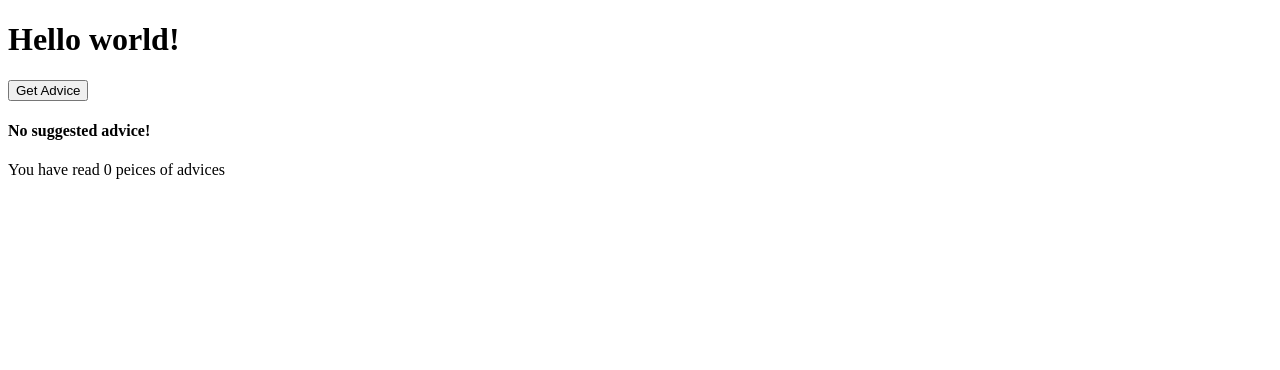
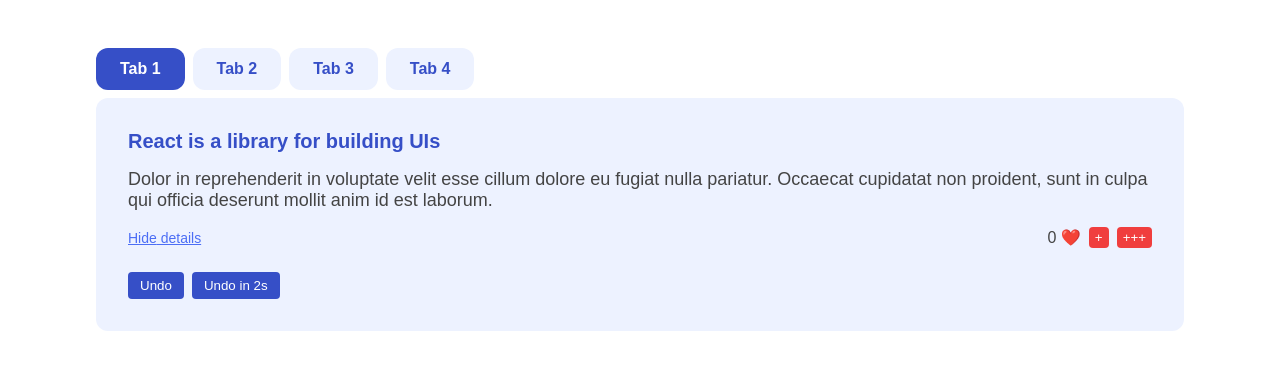
Before and after one commit to Piyush-G238/react-nextjs-course, a React (Create React App) app: page / in a window 1280 px wide. Shown: the top 370 px of the page. Built offline with nearby package versions, Linux system fonts and the light colour scheme.

Commit message:
understood how react works!

```diff
--- a/src/App.jsx
+++ b/src/App.jsx
@@ -1,26 +1,102 @@
 import { useState } from "react";
 
-function Message(props) {
-  return <h4>{props.content}</h4>;
+import "./styles.css";
+
+const content = [
+  {
+    summary: "React is a library for building UIs",
+    details:
+      "Dolor in reprehenderit in voluptate velit esse cillum dolore eu fugiat nulla pariatur. Occaecat cupidatat non proident, sunt in culpa qui officia deserunt mollit anim id est laborum.",
+  },
+  {
+    summary: "State management is like giving state a home",
+    details:
+      "Lorem ipsum dolor sit amet, consectetur adipisicing elit, sed do eiusmod tempor incididunt ut labore et dolore magna aliqua. Excepteur sint occaecat cupidatat non proident, sunt in culpa qui officia deserunt mollit anim id est laborum.",
+  },
+  {
+    summary: "We can think of props as the component API",
+    details:
+      "Ut enim ad minim veniam, quis nostrud exercitation ullamco laboris nisi ut aliquip ex ea commodo consequat. Duis aute irure dolor in reprehenderit in voluptate velit esse cillum dolore eu fugiat nulla pariatur.",
+  },
+];
+
+export default function App() {
+  return (
+    <div>
+      <Tabbed content={content} />
+    </div>
+  );
 }
 
-export default function App() {
-  const [advice, setAdvice] = useState("");
-  const [adviceCount, setAdviceCount] = useState(0);
+function Tabbed({ content }) {
+  const [activeTab, setActiveTab] = useState(0);
 
-  async function getAdvice() {
-    const response = await fetch("https://api.adviceslip.com/advice");
-    const json = await response.json();
-    setAdvice(json.slip.advice);
-    setAdviceCount((prev) => prev + 1);
+  return (
+    <div>
+      <div className="tabs">
+        <Tab num={0} activeTab={activeTab} onClick={setActiveTab} />
+        <Tab num={1} activeTab={activeTab} onClick={setActiveTab} />
+        <Tab num={2} activeTab={activeTab} onClick={setActiveTab} />
+        <Tab num={3} activeTab={activeTab} onClick={setActiveTab} />
+      </div>
+
+      {activeTab <= 2 ? (
+        <TabContent item={content.at(activeTab)} />
+      ) : (
+        <DifferentContent />
+      )}
+    </div>
+  );
+}
+
+function Tab({ num, activeTab, onClick }) {
+  return (
+    <button
+      className={activeTab === num ? "tab active" : "tab"}
+      onClick={() => onClick(num)}
+    >
+      Tab {num + 1}
+    </button>
+  );
+}
+
+function TabContent({ item }) {
+  const [showDetails, setShowDetails] = useState(true);
+  const [likes, setLikes] = useState(0);
+
+  function handleInc() {
+    setLikes(likes + 1);
   }
 
   return (
-    <div className="App">
-      <h1>Hello world!</h1>
-      <button onClick={getAdvice}>Get Advice</button>
-      <Message content={advice ? advice : "No suggested advice!"} />
-      <p>You have read {adviceCount} peices of advices</p>
+    <div className="tab-content">
+      <h4>{item.summary}</h4>
+      {showDetails && <p>{item.details}</p>}
+
+      <div className="tab-actions">
+        <button onClick={() => setShowDetails((h) => !h)}>
+          {showDetails ? "Hide" : "Show"} details
+        </button>
+
+        <div className="hearts-counter">
+          <span>{likes} ❤️</span>
+          <button onClick={handleInc}>+</button>
+          <button>+++</button>
+        </div>
+      </div>
+
+      <div className="tab-undo">
+        <button>Undo</button>
+        <button>Undo in 2s</button>
+      </div>
     </div>
   );
 }
+
+function DifferentContent() {
+  return (
+    <div className="tab-content">
+      <h4>I'm a DIFFERENT tab, so I reset state 💣💥</h4>
+    </div>
+  );
+}
--- /dev/null
+++ b/src/styles.css
@@ -0,0 +1,104 @@
+* {
+    padding: 0;
+    margin: 0;
+    box-sizing: border-box;
+}
+
+body {
+    font-family: sans-serif;
+    margin: 48px 96px;
+    position: relative;
+    color: #444;
+}
+
+button {
+    color: inherit;
+    font-family: inherit;
+    border: none;
+    cursor: pointer;
+}
+
+.toggle {
+    position: absolute;
+    right: 0;
+    background: none;
+    font-size: 30px;
+    padding: 4px;
+}
+
+.tabs {
+    margin-bottom: 8px;
+}
+
+.tab {
+    border-radius: 12px;
+    background-color: #edf2ff;
+    padding: 12px 24px;
+    margin-right: 8px;
+    font-size: 16px;
+    font-weight: bold;
+    color: #364fc7;
+    transition: all 0.3s;
+}
+
+.tab.active,
+.tab:hover {
+    background-color: #364fc7;
+    color: #fff;
+}
+
+.tab-content {
+    background-color: #edf2ff;
+    padding: 32px;
+    border-radius: 12px;
+}
+
+.tab-content h4 {
+    font-size: 20px;
+    margin-bottom: 16px;
+    color: #364fc7;
+}
+
+.tab-content p {
+    font-size: 18px;
+}
+
+.tab-actions {
+    display: flex;
+    justify-content: space-between;
+    margin-top: 16px;
+    margin-bottom: 24px;
+}
+
+.tab-actions>button {
+    background: none;
+    text-decoration: underline;
+    color: #4c6ef5;
+    font-size: 14px;
+}
+
+.hearts-counter {
+    display: flex;
+    align-items: center;
+    gap: 8px;
+}
+
+.hearts-counter button {
+    background-color: #f03e3e;
+    padding: 4px 6px;
+    border-radius: 4px;
+    color: #fff;
+    line-height: 1;
+}
+
+.tab-undo {
+    display: flex;
+    gap: 8px;
+}
+
+.tab-undo button {
+    background-color: #364fc7;
+    color: #fff;
+    padding: 6px 12px;
+    border-radius: 4px;
+}
```
Also changed, not shown: package.json (+7 -2 lines), 2 other files (tests, documents, lock files or other folders).
